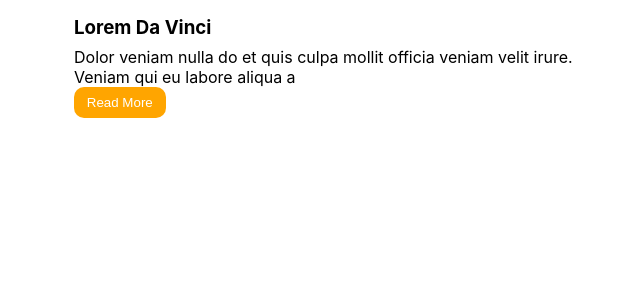
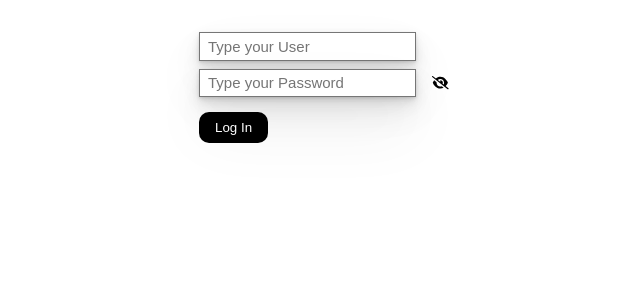
Before and after one commit to austingae-html-css-javascript/reactJS-hooks, a React (Create React App) app: page / in a window 1280 px wide. Shown: the top 300 px of the page, without its empty margins (316-956 px from the left). Built offline with nearby package versions, Linux system fonts and the light colour scheme.

Commit message:
useState ShowOrHidePassword Exercise Redo

```diff
--- a/src/App.js
+++ b/src/App.js
@@ -1,16 +1,11 @@
 import logo from './logo.svg';
 import './App.css';
 
-import Article from "./Article";
+import Password from "./Password/Password";
 
 function App() {
   return (
-    <Article title="Lorem Da Vinci" content="Dolor veniam nulla do et quis culpa mollit officia veniam velit irure. Veniam qui eu labore aliqua aute minim aliqua labore duis tempor duis deserunt exercitation enim. Ut officia est ad cillum fugiat id enim sunt deserunt eiusmod ad.
-
-                                             Non ut nulla enim ut aliqua voluptate incididunt deserunt fugiat. Anim dolore ex sunt amet sint officia eiusmod ut sint. Laboris nulla culpa mollit cillum veniam aliqua exercitation pariatur. Tempor ipsum aute amet pariatur est minim in deserunt. Deserunt labore eiusmod ipsum excepteur minim adipisicing do id qui eiusmod pariatur culpa qui ex. Ea adipisicing fugiat dolore id in pariatur esse elit quis.
-
-                                             Ex adipisicing nostrud consequat duis nisi non elit mollit aliquip. Duis ut consectetur mollit aute anim officia ipsum incididunt laborum ipsum minim sint. Laborum enim fugiat incididunt occaecat aliquip veniam. Ea commodo anim ad do fugiat elit laborum. Cillum proident consectetur est cupidatat exercitation quis. Culpa in deserunt dolore et deserunt mollit eu."
-    />
+    <Password />
   );
 }
 
--- a/src/Password/Password.css
+++ b/src/Password/Password.css
@@ -3,61 +3,46 @@
   margin: 0rem;
 }
 
-main {
-  height: 100vh;
-  display: flex;
-  flex-direction: column;
-  justify-content: center;
-}
-
 .log-in {
-  width: 200px;
-  padding: 1rem;
-  margin-inline: auto;
-  /*
-  Parent Div's Width = Child Div's Width + Padding + Border + Margin
-  375px = 200px + (16px + 16px) + 0px + margin-inline: auto, so (71.5px + 71.5px)
-  */
-
-  background-color: lightcoral;
-  border-radius: 10px;
-}
-
-.log-in__input-container {
-  margin-bottom: 0.5rem;
+  width: 250px;
+  margin: 2rem auto 0rem auto;
 }
 
 .log-in__input {
   color: black;
   font-size: 15px;
   padding: 0.3rem 0.5rem 0.3rem 0.5rem;
+  outline: none;
+
   border-style: solid;
   border-width: 0.05rem;
-  box-shadow: rgba(100, 100, 111, 0.2) 0px 7px 29px 0px;
 
-  outline: none;
+  box-shadow: rgba(0, 0, 0, 0.07) 0px 1px 2px, rgba(0, 0, 0, 0.07) 0px 2px 4px, rgba(0, 0, 0, 0.07) 0px 4px 8px, rgba(0, 0, 0, 0.07) 0px 8px 16px, rgba(0, 0, 0, 0.07) 0px 16px 32px, rgba(0, 0, 0, 0.07) 0px 32px 64px;
 }
 
-.log-in__input::placeholder {
-  color: black;
-  font-size: 15px;
+.log-in__username {
+  margin-bottom: 0.5rem;
 }
 
-.log-in__icon-button {
-  color: cornflowerblue;
+.log-in__password-container {
+  display: flex;
+  flex-direction: row;
+  align-items: center;
+
+  margin-bottom: 0.9rem;
+}
+
+.log-in__eye-icon-button {
   padding: 0rem;
   border: none;
-  background-color: lightcoral;
-  margin-left: 0.5rem;
+  background-color: white;
+  margin-left: 1rem;
 }
 
 .log-in__button {
-  color: lightcoral;
-  background-color: cornflowerblue;
-
-  padding: 0.3rem 0.5rem 0.3rem 0.5rem;
+  color: white;
+  background-color: black;
+  padding: 0.5rem 1rem 0.5rem 1rem;
   border: none;
   border-radius: 10px;
-  margin-top: 0.5rem;
-
 }
--- a/src/Password/Password.js
+++ b/src/Password/Password.js
@@ -8,44 +8,35 @@ import { faEye } from '@fortawesome/free-solid-svg-icons';
 import { faEyeSlash } from '@fortawesome/free-solid-svg-icons';
 
 const Password = () => {
-  const [eyeIcon, setEyeIcon] = useState(faEye);
-  const [showOrHidePassword, setShowOrHidePassword] = useState("password");
-
+  let [eyeIcon, setEyeIcon] = useState(faEyeSlash);
+  let [showOrHidePassword, setShowOrHidePassword] = useState("password")
   return (
     <main>
       <div className='log-in'>
-        <div className='log-in__input-container'>
-          <input className='log-in__input' type="text" placeholder='Username' />
-        </div>
-        <div className='log-in__input-container'>
-          <input className='log-in__input' type={showOrHidePassword} placeholder='Password' />
-          <button className='log-in__icon-button'
+        <input className='log-in__input log-in__username' type="text" placeholder='Type your User' />
+        <div className='log-in__password-container'>
+          <input className='log-in__input' type={showOrHidePassword} placeholder='Type your Password' />
+          <button
+          className='log-in__eye-icon-button'
           onClick={() => {
-            if (eyeIcon == faEye) {
-              setEyeIcon(faEyeSlash);
+            if (eyeIcon == faEyeSlash) {
+              setEyeIcon(faEye);
               setShowOrHidePassword("text");
             }
-            else if (eyeIcon == faEyeSlash) {
-              setEyeIcon(faEye);
-              setShowOrHidePassword("password");
+            else if (eyeIcon == faEye) {
+              setEyeIcon(faEyeSlash);
+              setShowOrHidePassword("password")
             }
-          }}
-          ><FontAwesomeIcon className='log-in__icon' icon={eyeIcon} /></button>
+          }}><FontAwesomeIcon className='log-in__eye-icon' icon={eyeIcon} />
+          </button>
         </div>
-        <div>
-          <button className='log-in__button'>Log In</button>
-        </div>
+        <button className='log-in__button'>Log In</button>
       </div>
     </main>
   );
 }
 
 export default Password
-
-/*
-When you click on the faEye, the faEye turns to faEyeSlash. And when you click the faEyeSlash, then show faEye.
-*/
-
 
 /*
 HTML & CSS & Javascript Approach:
```
